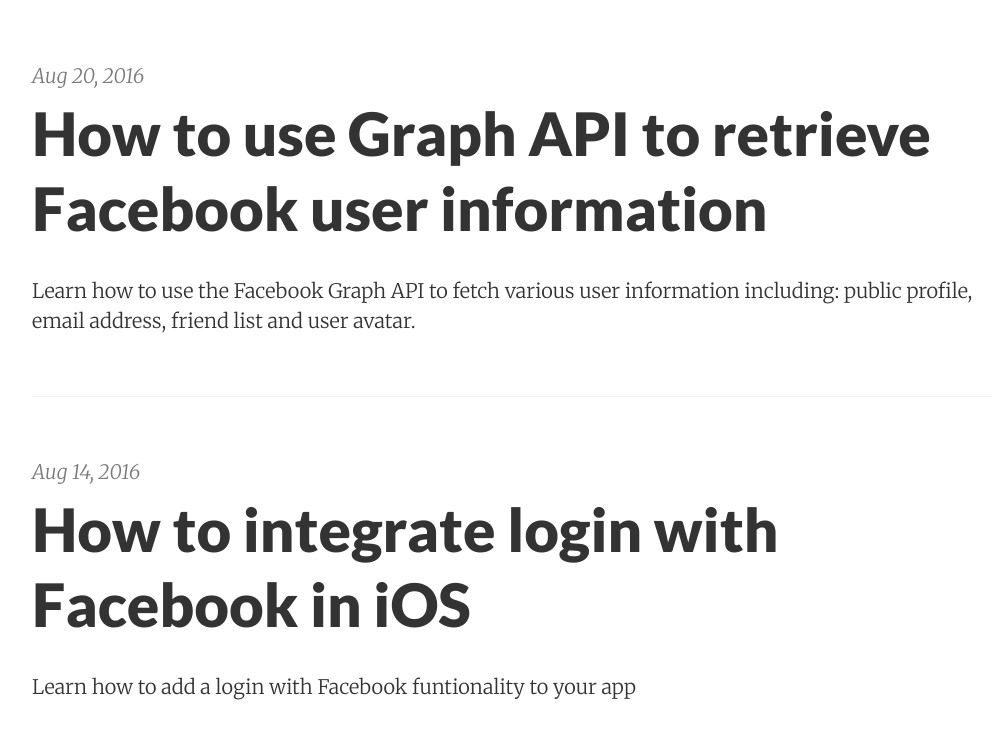
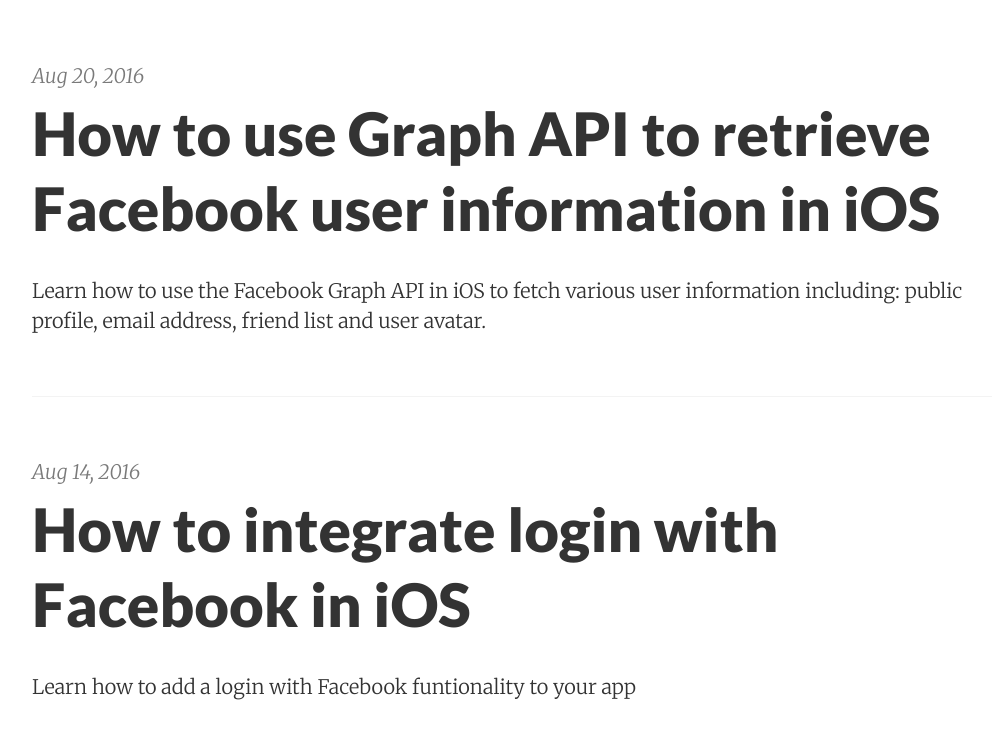
Before and after one commit to hoang-tran/hoang-tran.github.io, a Jekyll site: the page built from index.html, in a window 1280 px wide and 900 px high, cut to the strip 104-843 px from the top of the window. Shown: the whole strip, without its empty margins (128-1131 px from the left). Built offline with Jekyll 4.4.1, drawn with Linux system fonts in a browser that asks for light colours; nearby versions of some CDN libraries; the list of posts is cut into pages by our own code.

Commit message:
rename to add `ios` keyword at the end

```diff
--- a/_posts/2016-08-20-use-graph-api-to-retrieve-facebook-user-information.md
+++ b/_posts/2016-08-20-use-graph-api-to-retrieve-facebook-user-information-in-ios.md
@@ -1,12 +1,12 @@
 ---
 layout: post
-title:  'How to use Graph API to retrieve Facebook user information'
-meta_description: 'Learn how to use the Facebook Graph API to fetch various user information including: public profile, email address, friend list and user avatar.'
-description: 'Learn how to use the Facebook Graph API to fetch various user information including: public profile, email address, friend list and user avatar.'
-summary: 'Learn how to use the Facebook Graph API to fetch various user information including: public profile, email address, friend list and user avatar.'
+title:  'How to use Graph API to retrieve Facebook user information in iOS'
+meta_description: 'Learn how to use the Facebook Graph API in iOS to fetch various user information including: public profile, email address, friend list and user avatar.'
+description: 'Learn how to use the Facebook Graph API in iOS to fetch various user information including: public profile, email address, friend list and user avatar.'
+summary: 'Learn how to use the Facebook Graph API in iOS to fetch various user information including: public profile, email address, friend list and user avatar.'
 categories: ios development
 tags: ios swift facebook graph api
-image: use-graph-api-to-retrieve-facebook-user-information/cover.jpg
+image: use-graph-api-to-retrieve-facebook-user-information-in-ios/cover.jpg
 ---
 
 ## What is Graph API?
```
Also changed, not shown: images/use-graph-api-to-retrieve-facebook-user-information-in-ios/cover.jpg (renamed from images/use-graph-api-to-retrieve-facebook-user-information/cover.jpg).
